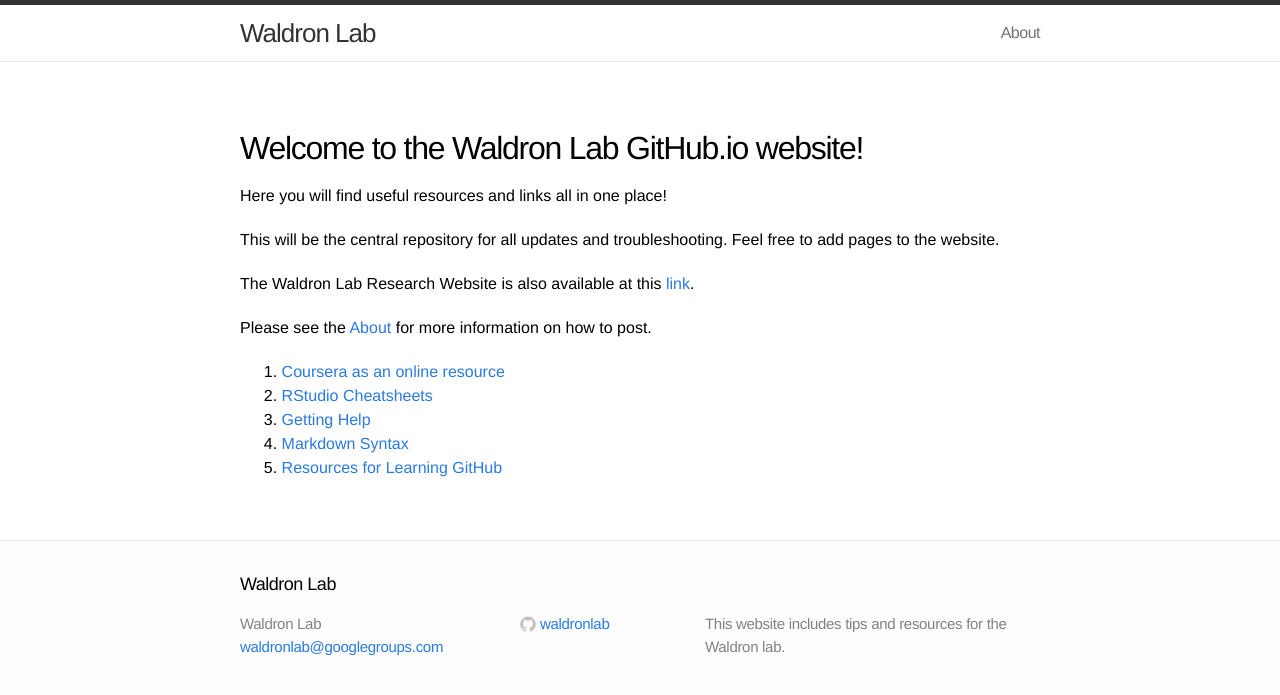
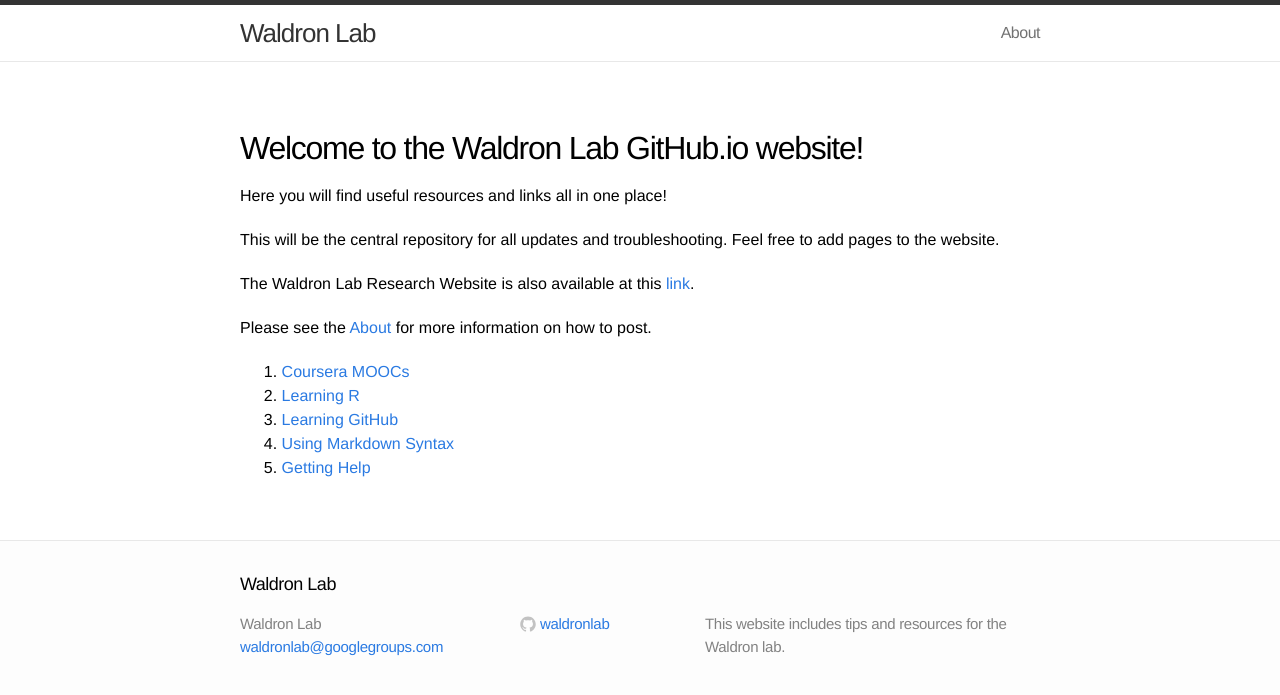
Before and after one commit to juadiegaitan/waldronlab.github.io, a Jekyll site: the page built from index.md, in a window 1280 px wide. Shown: the top 695 px of the page. Built offline with Jekyll 4.4.1, drawn with Linux system fonts in a browser that asks for light colours.

Commit message:
add R learning resources

```diff
--- a/index.md
+++ b/index.md
@@ -13,8 +13,8 @@ The Waldron Lab Research Website is also available at this [link](http://waldron
 
 Please see the [About](/about/) for more information on how to post.
 
-1. [Coursera as an online resource](/coursera/)
-2. [RStudio Cheatsheets](https://www.rstudio.com/resources/cheatsheets/)
-3. [Getting Help](/gethelp/)
-4. [Markdown Syntax](/mark/)
-5. [Resources for Learning GitHub](/github/)
+1. [Coursera MOOCs](/coursera/)
+2. [Learning R](/learnr/)
+3. [Learning GitHub](/github/)
+4. [Using Markdown Syntax](/mark/)
+5. [Getting Help](/gethelp/)
```
Also changed, not shown: gethelp.md (+2 -2 lines), learnr.md (added, +23 -0 lines), usegit.md (+11 -5 lines), coursera.md (renamed from rprog.md), images/rlogo.png (added), 1 other file.
